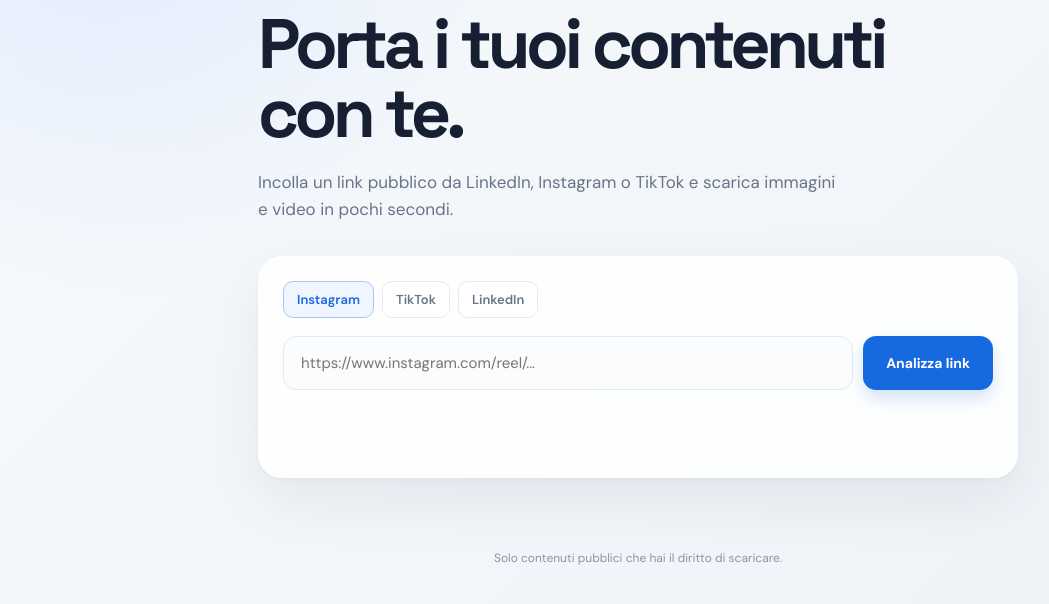
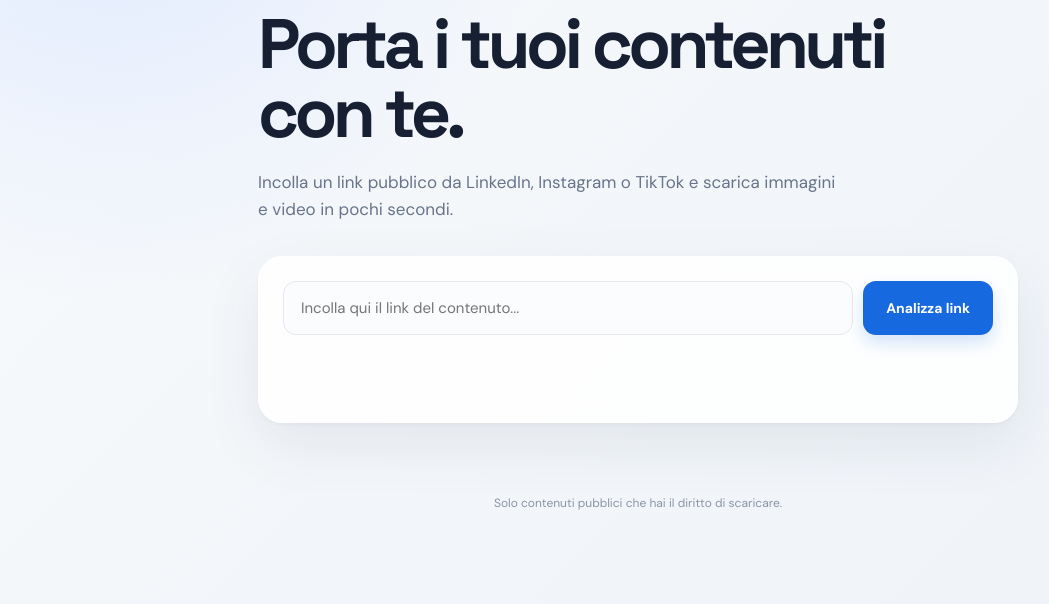
Before and after one commit to fabio688/social-media-downloader, a Flask app: page / in a window 1280 px wide. Shown: the part 154-758 px from the top of the page, without its empty margins (2-1051 px from the left). Run offline with Flask 3, Linux system fonts and the light colour scheme.

Commit message:
Remove platform tabs and update copy

```diff
--- a/templates/index.html
+++ b/templates/index.html
@@ -18,10 +18,9 @@ main{max-width:760px;margin:auto}.eyebrow{margin:0 0 14px;color:var(--blue);font
 <body>
 <div class="shell"><header><div class="brand"><span class="brand-mark"></span>Social Media Downloader</div><div class="status-pill">Servizio online</div></header>
 <main><p class="eyebrow">Download semplice, senza frizioni</p><h1>Porta i tuoi contenuti con te.</h1><p class="intro">Incolla un link pubblico da LinkedIn, Instagram o TikTok e scarica immagini e video in pochi secondi.</p>
-<section class="workbench"><div class="platforms" aria-label="Scegli piattaforma"><button class="platform active" data-platform="instagram">Instagram</button><button class="platform" data-platform="tiktok">TikTok</button><button class="platform" data-platform="linkedin">LinkedIn</button></div><div class="input-row"><input type="text" id="postUrl" placeholder="https://www.instagram.com/reel/..." autocomplete="url"><button class="primary" id="extractBtn">Analizza link</button></div><div id="status" class="status" aria-live="polite"></div><div id="results" class="results"></div></section></main><footer>Solo contenuti pubblici che hai il diritto di scaricare.</footer></div>
+<section class="workbench"><div class="input-row"><input type="text" id="postUrl" placeholder="Incolla qui il link del contenuto..." autocomplete="url"><button class="primary" id="extractBtn">Analizza link</button></div><div id="status" class="status" aria-live="polite"></div><div id="results" class="results"></div></section></main><footer>Solo contenuti pubblici che hai il diritto di scaricare.</footer></div>
 <script>
-const extractBtn=document.getElementById('extractBtn'),postUrlInput=document.getElementById('postUrl'),statusEl=document.getElementById('status'),resultsEl=document.getElementById('results');const placeholders={instagram:'https://www.instagram.com/reel/...',tiktok:'https://www.tiktok.com/@utente/video/...',linkedin:'https://www.linkedin.com/posts/...'};
-document.querySelectorAll('.platform').forEach(button=>button.addEventListener('click',()=>{document.querySelectorAll('.platform').forEach(item=>item.classList.remove('active'));button.classList.add('active');postUrlInput.placeholder=placeholders[button.dataset.platform];postUrlInput.focus()}));
+const extractBtn=document.getElementById('extractBtn'),postUrlInput=document.getElementById('postUrl'),statusEl=document.getElementById('status'),resultsEl=document.getElementById('results');
 function setStatus(text,type){statusEl.textContent=text||'';statusEl.className='status'+(type?' '+type:'')}
 function renderMediaSection(title,items,kind,sourceUrl){if(!items.length)return '';let html=`<div class="section-title">${title}</div>`;items.forEach((url,i)=>{const filename=`social-${kind}-${i+1}.${kind==='immagine'?'jpg':'mp4'}`,endpoint=kind==='video'&&sourceUrl?'/api/social-download':'/api/proxy-download',value=kind==='video'&&sourceUrl?sourceUrl:url,downloadUrl=`${endpoint}?url=${encodeURIComponent(value)}&filename=${encodeURIComponent(filename)}`,preview=kind==='immagine'?`<img src="${url}" alt="Anteprima immagine">`:'<div class="placeholder">VIDEO</div>';html+=`<div class="media-item">${preview}<div class="label">${kind==='immagine'?'Immagine':'Video'} ${i+1}</div><a class="download-btn" href="${downloadUrl}">Scarica</a></div>`});return html}
 async function extract(){const url=postUrlInput.value.trim();resultsEl.innerHTML='';if(!url){setStatus('Incolla prima un link.','error');return}extractBtn.disabled=true;extractBtn.textContent='Analisi...';setStatus('Sto cercando i media pubblici...','info');try{const res=await fetch('/api/extract',{method:'POST',headers:{'Content-Type':'application/json'},body:JSON.stringify({url})}),text=await res.text();let data;try{data=JSON.parse(text)}catch{data={error:'Il server ha restituito una risposta non valida.'}}if(!res.ok){setStatus(data.error||'Errore sconosciuto.','error');return}setStatus(data.title?`Trovato: "${data.title}"`:'Media trovati.','info');resultsEl.innerHTML=renderMediaSection('Immagini',data.images||[],'immagine')+renderMediaSection('Video',data.videos||[],'video',data.download_source)}catch(error){setStatus('Errore di rete: '+error.message,'error')}finally{extractBtn.disabled=false;extractBtn.textContent='Analizza link'}}
```
